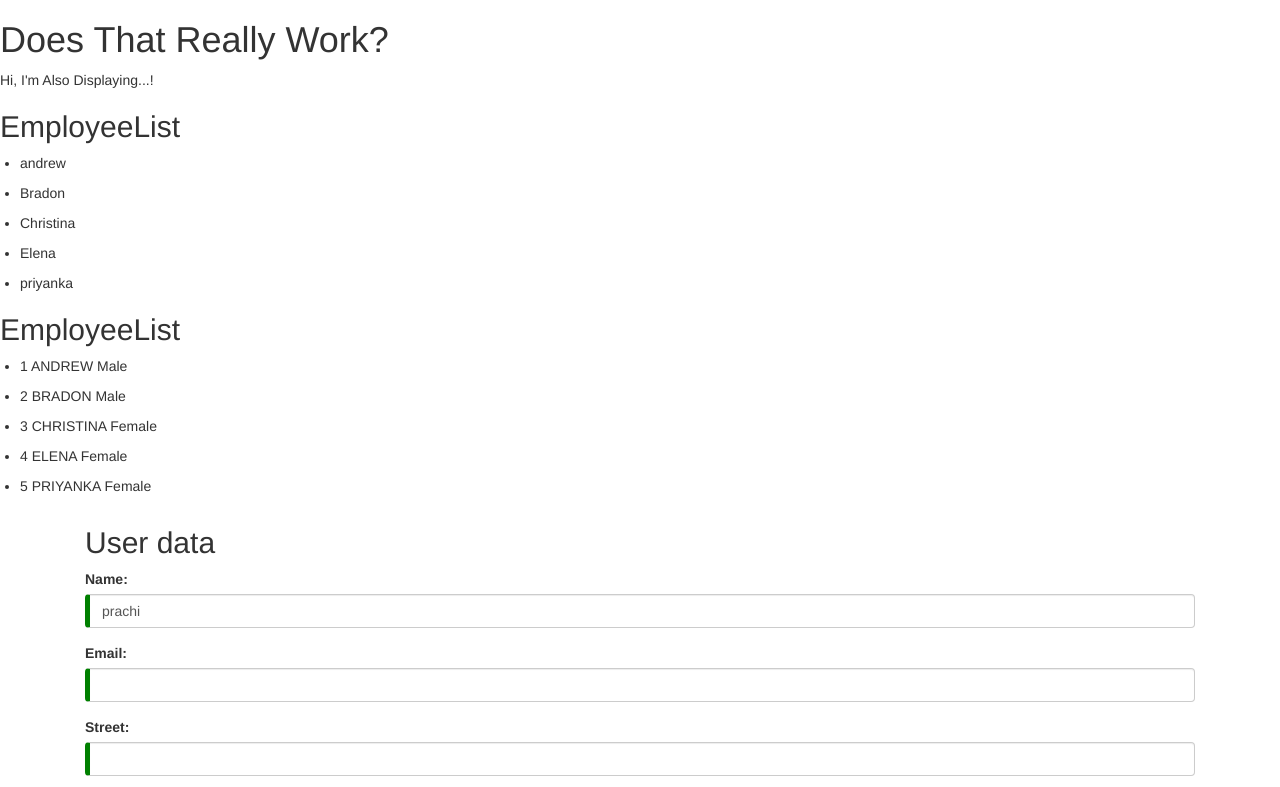
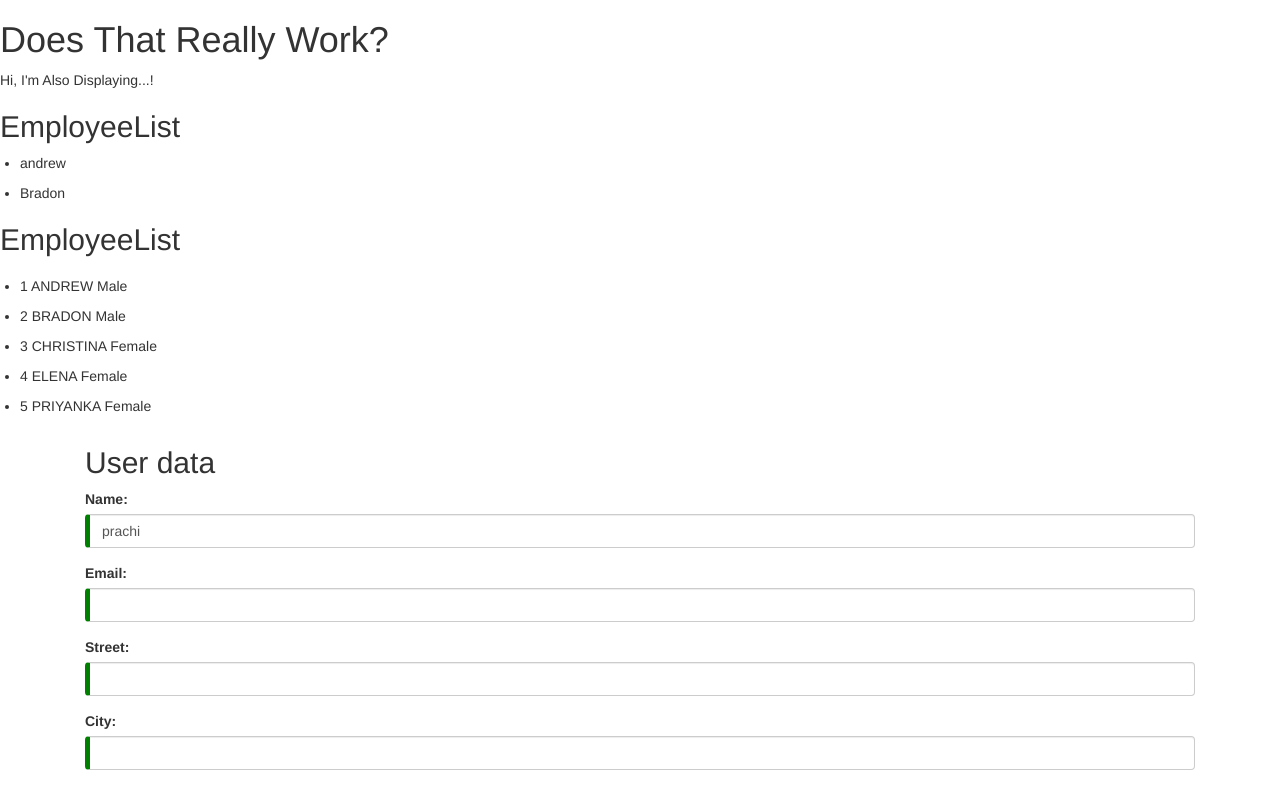
Before and after one commit to priyanka0093/Angular_firstApp, an Angular app: page / in a window 1280 px wide. Shown: the top 787 px of the page. Built offline with nearby package versions, Linux system fonts and the light colour scheme.

Commit message:
added code related Http error handling

```diff
--- a/src/app/employee-detail.component.ts
+++ b/src/app/employee-detail.component.ts
@@ -4,18 +4,20 @@ import { EmployeeService } from './employee.service';
 @Component({
 	selector: 'employee-detail',
 	template: `<h2>EmployeeList</h2>
+			   <h3>{{errorMsg}}</h3>
 			  <ul *ngFor= "let employee of employees" >
 				<li>{{employee.id}} {{employee.name | uppercase}}  {{employee.gender}} </li>
 			  </ul> `
 })
  export class EmployeeDetailComponent  implements OnInit{
  	employees =[];
-
+ 	errorMsg:string;
     constructor(private _employeeService: EmployeeService){}
 
     ngOnInit(){
     	// this.employees= this._employeeService.getEmployeeInfo();
     	this._employeeService.getEmployeeInfo()
-    	.subscribe(resEmployeeData => this.employees = resEmployeeData);
+    	.subscribe(resEmployeeData => this.employees = resEmployeeData,
+    			   resEmployeeError => this.errorMsg = resEmployeeError);
     }
  }
--- a/src/app/employee.service.ts
+++ b/src/app/employee.service.ts
@@ -1,6 +1,10 @@
 import { Injectable } from '@angular/core';
 import { Http, Response } from '@angular/http';
+import { Observable} from 'rxjs/Observable';
+
 import 'rxjs/add/operator/map';
+import 'rxjs/add/operator/catch';
+import 'rxjs/add/observable/throw';
 
 @Injectable()
 export class EmployeeService{
@@ -8,15 +12,19 @@ export class EmployeeService{
 	constructor(private _http: Http){}
 	getEmployeeInfo(){
 		return this._http.get(this._url)
-			.map((response: Response)=> response.json());
+			.map((response: Response)=> response.json())
+			.catch(this._errorHandler);
 	}
+
+	_errorHandler(error:Response){
+		console.error(error);
+		return Observable.throw(error || "server error") ;
+	}
+
 	getEmployee(){
 		return [
  		{"id":1,"name":"andrew","gender":"Male"},
  		{"id":2,"name":"Bradon","gender":"Male"},
- 		{"id":3,"name":"Christina","gender":"Female"},
- 		{"id":4,"name":"Elena","gender":"Female"},
- 		{"id":5, "name":"priyanka","gender":"Female"}
  	]
 
 	}
```
